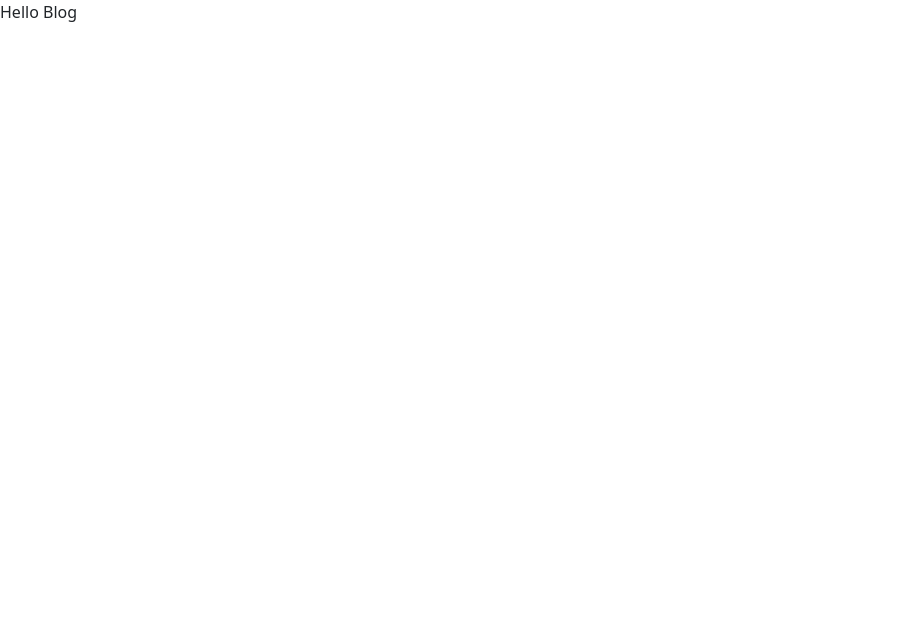
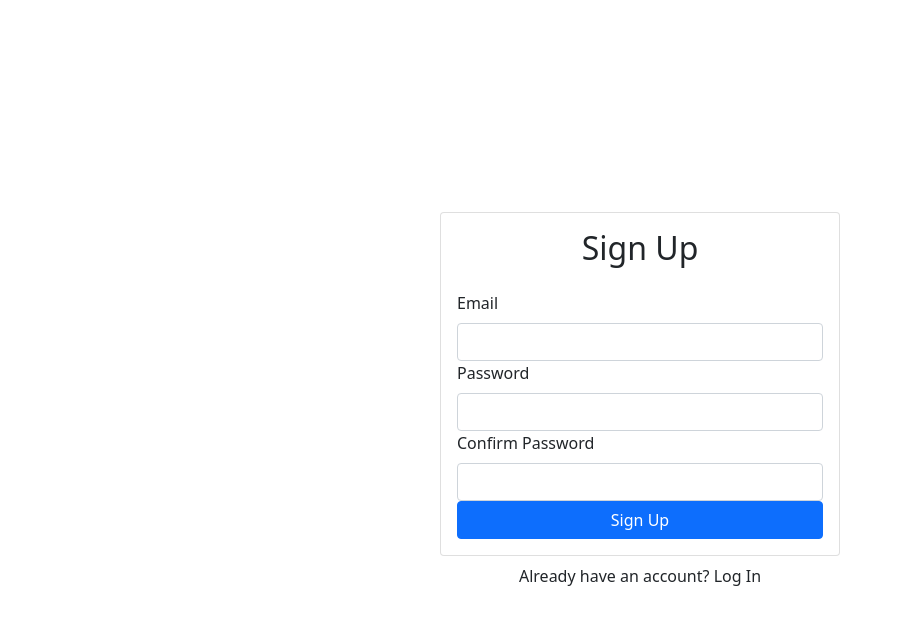
Before and after one commit to Michael-Lc/blog-project, a React (Create React App) app: page /#/signup in a window 1280 px wide. Shown: the top 624 px of the page, without its empty margins (0-902 px from the left). Built offline with nearby package versions, Linux system fonts and the light colour scheme; the HTML template or start-up script is replaced by a standard one.

Commit message:
Created Auth Context 	- Created template signup page 	- Created Auth directory structure

```diff
--- a/src/components/App.js
+++ b/src/components/App.js
@@ -1,6 +1,20 @@
+import { Route, Routes } from "react-router";
+import { HashRouter as Router } from "react-router-dom";
+
+import { AuthProvider } from "../contexts/AuthContext";
+import Auth from "../features/authentication";
 
 function App() {
-  return "Hello Blog"
+  return (
+    <Router>
+      <AuthProvider>
+        <Routes>
+          <Route exact path="/" element={<div>Hello World</div>} />
+        </Routes>
+        <Auth />
+      </AuthProvider>
+    </Router>
+  )
 }
 
 export default App;
--- /dev/null
+++ b/src/contexts/AuthContext.js
@@ -0,0 +1,21 @@
+import React, { createContext, useContext, useState } from "react";
+
+const AuthContext = createContext()
+
+export function useAuth() {
+  return useContext(AuthContext)
+}
+
+export function AuthProvider({ children }) {
+  const [currentUser, setCurrenUser] = useState()
+
+  const value = {
+    currentUser,
+  }
+
+  return (
+    <AuthContext.Provider value={value}>
+      {children}
+    </AuthContext.Provider>
+  );
+}
--- /dev/null
+++ b/src/features/authentication/Signup.js
@@ -0,0 +1,40 @@
+import { useRef } from 'react';
+import { Button, Card, Container, Form } from 'react-bootstrap';
+
+function Signup() {
+  const emailRef = useRef()
+  const passwordRef = useRef()
+  const passwordConfirmRef = useRef()
+
+  return (
+    <Container className="d-flex justify-content-center align-items-center" style={{minHeight: '100vh'}}>
+      <div className="w-100" style={{maxWidth: '400px'}}>
+        <Card>
+            <Card.Body>
+              <h2 className="text-center mb-4">Sign Up</h2>
+              <Form>
+                <Form.Group id="email">
+                  <Form.Label>Email</Form.Label>
+                  <Form.Control type="email" ref={emailRef} required />
+                </Form.Group>
+                <Form.Group id="email">
+                  <Form.Label>Password</Form.Label>
+                  <Form.Control type="password" ref={passwordRef} required />
+                </Form.Group>
+                <Form.Group id="password-confirm">
+                  <Form.Label>Confirm Password</Form.Label>
+                  <Form.Control type="password" ref={passwordConfirmRef} required />
+                </Form.Group>
+                <Button className="w-100" type="submit">Sign Up</Button>
+              </Form>
+            </Card.Body>
+        </Card>
+        <div className="w-100 text-center mt-2">
+          Already have an account? Log In
+        </div>
+      </div>
+    </Container>
+  );
+}
+
+export default Signup;
--- /dev/null
+++ b/src/features/authentication/index.js
@@ -0,0 +1,14 @@
+import React from 'react';
+import { Route, Routes } from "react-router-dom";
+
+import Signup from "./Signup";
+
+function Auth() {
+  return (
+    <Routes>
+        <Route exact path="/signup" element={<Signup />} />
+    </Routes>
+  );
+}
+
+export default Auth;
```
